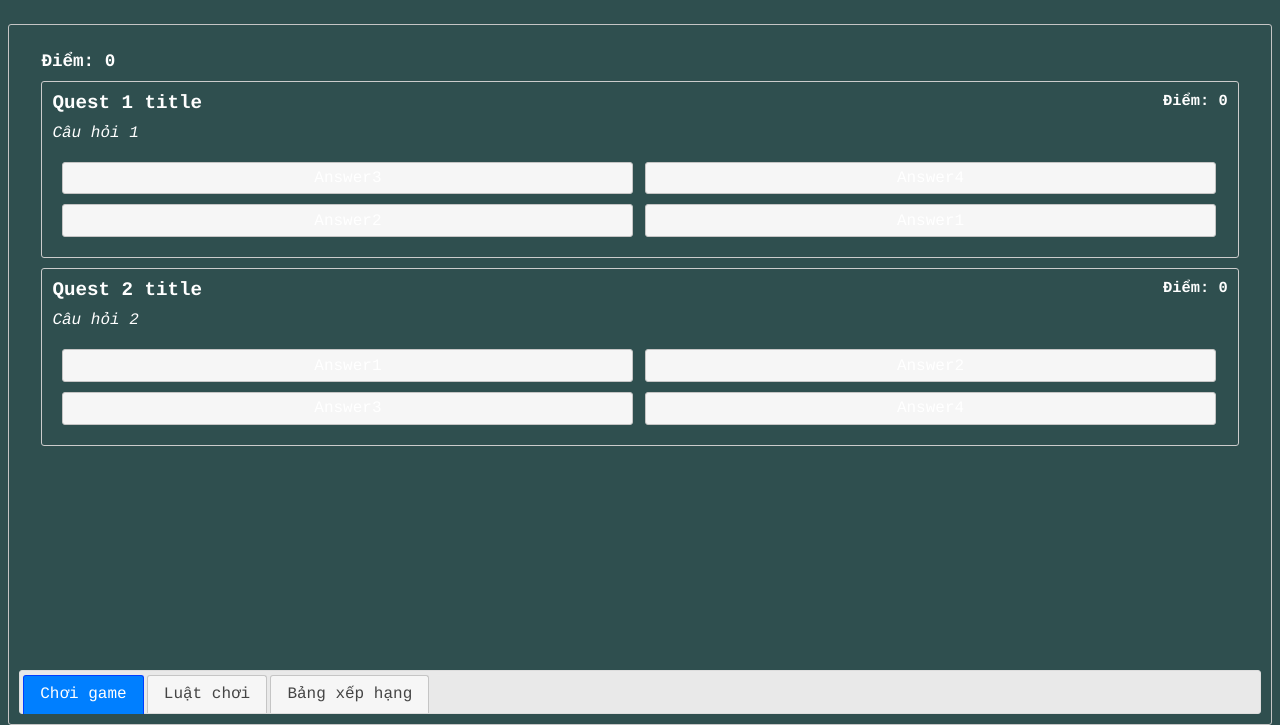
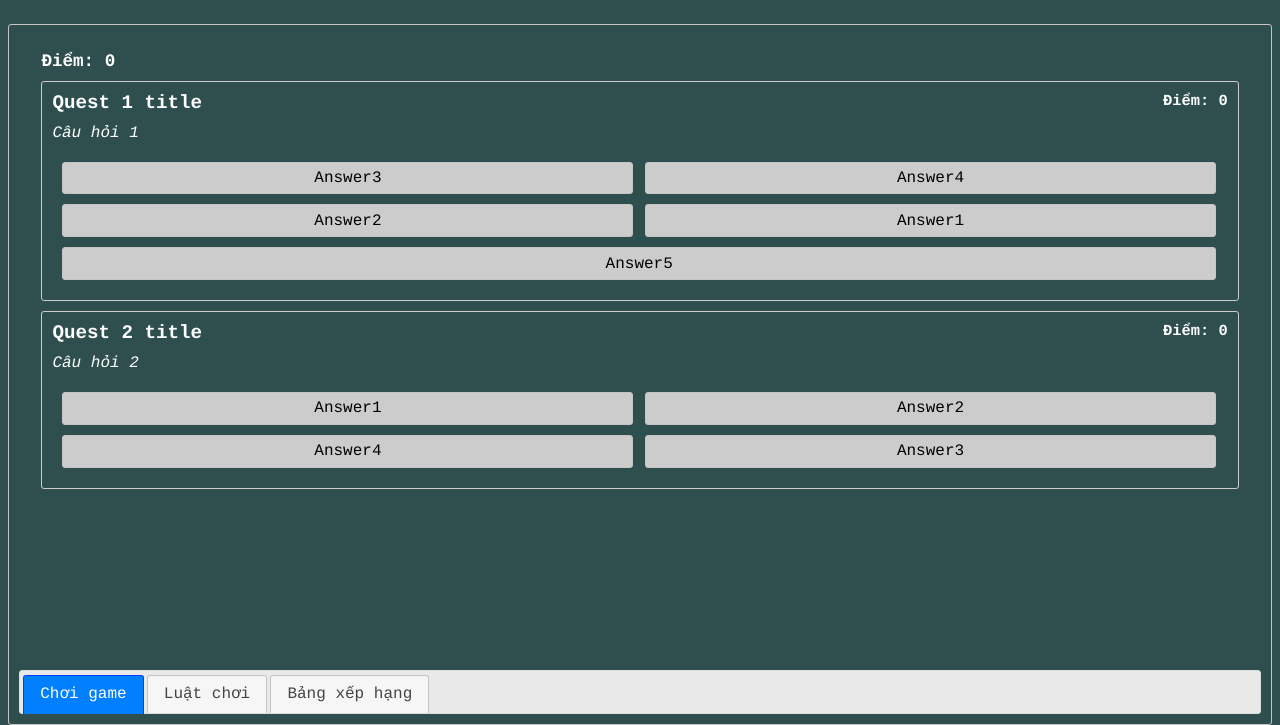
Before and after one commit to chuannm/html-game, a website: page index.html in a window 1280 px wide. Shown: the part 83-808 px from the top of the page. Drawn offline with nearby package versions, Linux system fonts and the light colour scheme.

Commit message:
Sử dụng câu hỏi json

```diff
--- a/css/style.css
+++ b/css/style.css
@@ -1,5 +1,6 @@
 * {
-    font-family: 'Courier' !important
+    font-family: 'Courier' !important;
+    color: white;
 }
 html, body {
     height: 100%;
@@ -85,16 +86,16 @@ body h1:nth-child(1) {
 .answers-container button {
     flex: 1;
     min-width: calc(50% - 10px);
+    background: #ccc;
 }
-.answers-container:has(.answered) button{
-    background: #ccc;
-    color: #888;
+.answers-container button:not(.answered) {
+    color: black
 }
 .answers-container button.answered:not(.wrong) {
-    box-shadow: 0px 0px 10px white;
-    color: white;
+    box-shadow: 0px 0px 10px lightgreen;
+    color: blue;
 }
-.answers-container button.wrong {
+.answers-container button.answered.wrong {
     box-shadow: 0px 0px 10px red;
     color: red;
 }
--- a/js/main.js
+++ b/js/main.js
@@ -3,24 +3,7 @@
 $(() => {
     const API_TOKEN = '6993591131:AAHsLKMYZTk-HycIoCcUrUpvetRj127U0s8';
     const $container = $('#game-container');
-    const quizData = [
-        {
-            id:1, title:'Quest 1 title', content: "Câu hỏi 1", questions:[
-                {id: 1, point: 0, content: "Answer1"},
-                {id: 2, point: 0, content: "Answer2"},
-                {id: 3, point: 0, content: "Answer3"},
-                {id: 4, point: 5, content: "Answer4"},
-            ]
-        },
-        {
-            id: 2, title:'Quest 2 title', content: "Câu hỏi 2", questions:[
-                {id: 1, point: 0, content: "Answer1"},
-                {id: 2, point: 5, content: "Answer2"},
-                {id: 3, point: 0, content: "Answer3"},
-                {id: 4, point: 0, content: "Answer4"},
-            ]
-        }
-    ]
+    var quizData = [];
     var answerData = {};
     var totalPoint = 0;
     function addPoint(point) {
@@ -70,6 +53,10 @@ $(() => {
 
 
     function loadUserData() {
+        $.ajax('questions.json', {
+            async: false,
+            success: json => quizData = json
+        });
         const items = JSON.parse(localStorage.getItem("answeredData"));
         const time = localStorage.getItem("ans_time")
         // 15 minutes
@@ -83,13 +70,13 @@ $(() => {
     }
 
 
-    function main() {
+    async function main() {
         var url = new URL(location.href)
         var hasParams = new URLSearchParams(url.hash.substring(1))
         var appData = new URLSearchParams(hasParams.get('tgWebAppData'))
         var userInfo = JSON.parse(appData.get('user'))
 
-        loadUserData();
+        await loadUserData();
         $container.empty();
         $container.append(`<div id="total-score" class="header-score ui-widget ui-corner-all" >Điểm: 0</div>`);
         for(var item of quizData) {
--- /dev/null
+++ b/questions.json
@@ -0,0 +1 @@
+[{"id":1,"title":"Quest 1 title","content":"Câu hỏi 1","questions":[{"id":1,"point":0,"content":"Answer1"},{"id":2,"point":0,"content":"Answer2"},{"id":3,"point":0,"content":"Answer3"},{"id":4,"point":5,"content":"Answer4"},{"id":5,"point":10,"content":"Answer5"}]},{"id":2,"title":"Quest 2 title","content":"Câu hỏi 2","questions":[{"id":1,"point":0,"content":"Answer1"},{"id":2,"point":5,"content":"Answer2"},{"id":3,"point":0,"content":"Answer3"},{"id":4,"point":0,"content":"Answer4"}]}]
```
